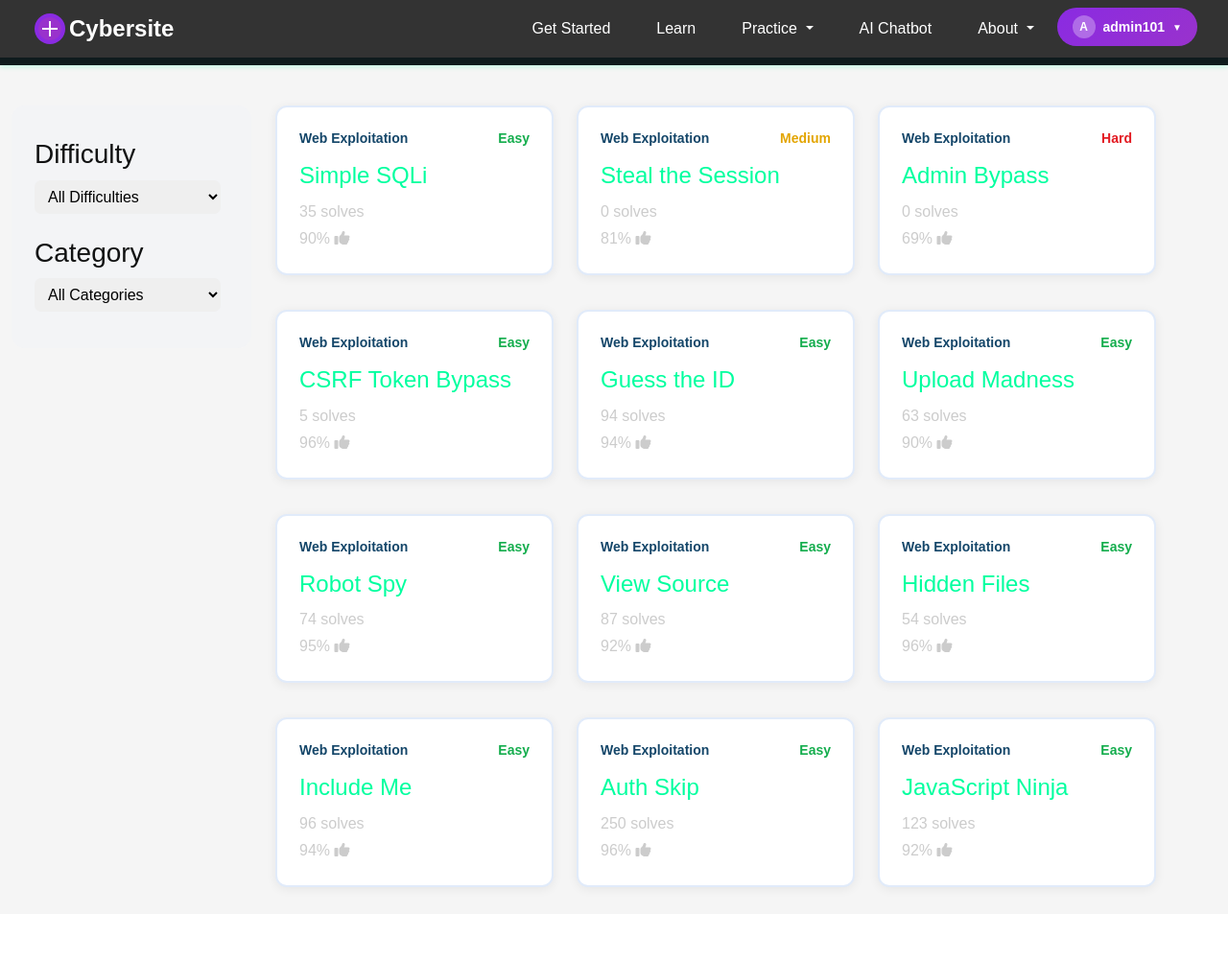
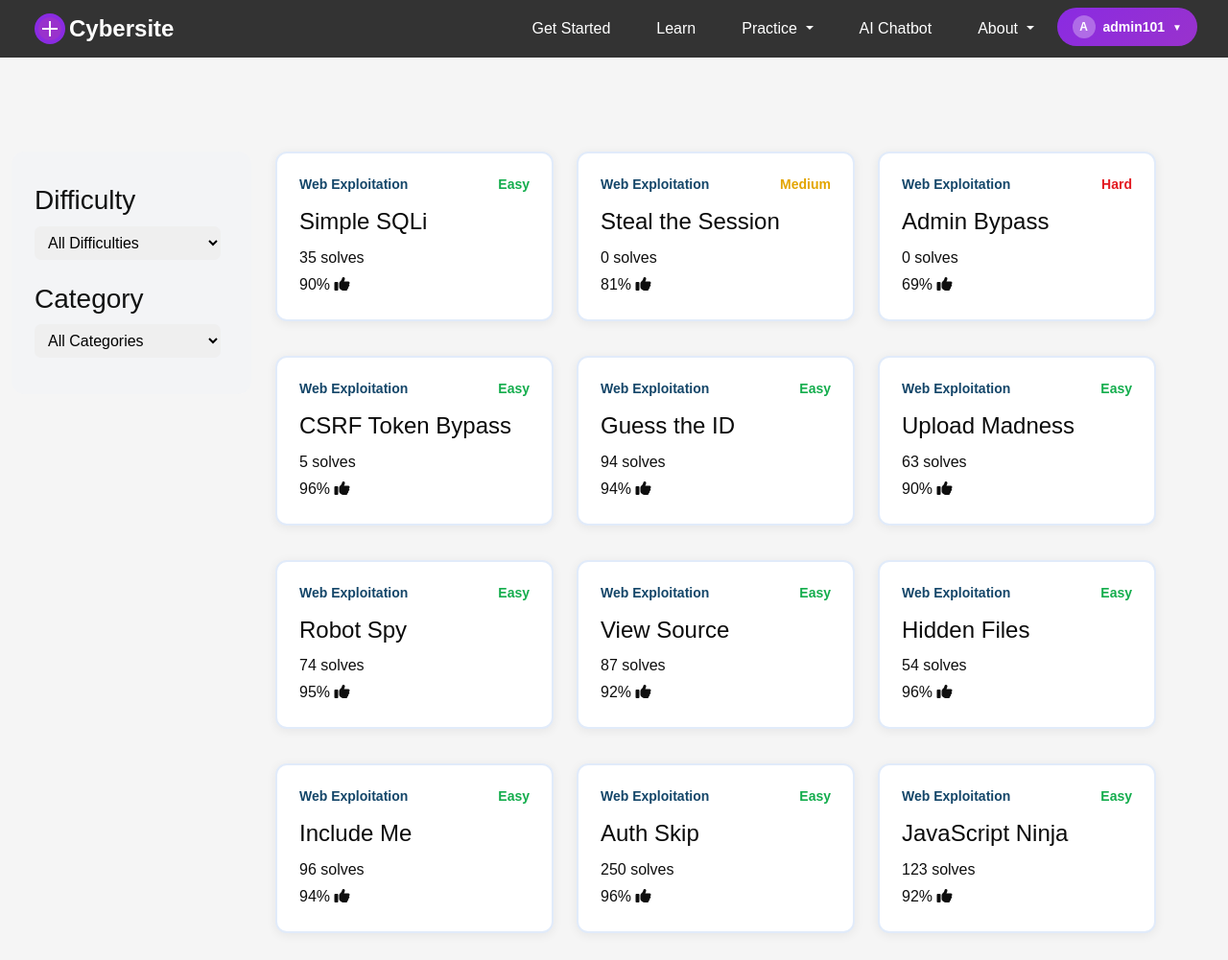
Before and after one commit to nightslash6/MP, a PHP site: page /ctf_challenge.php in a window 1280 px wide. Shown: the whole page at 96% size. Before the commit the page ends 932 px from the top, so only its background shows below. Run offline with PHP 8.4, Linux system fonts and the light colour scheme; a user stored in the database is signed in; data comes from the database, SQL or seed files in the repository.

Commit message:
Add files via upload

```diff
--- a/admin_ctf.php
+++ b/admin_ctf.php
@@ -1,6 +1,6 @@
 <?php
 session_start();
-include 'config.php';
+require 'config.php';
 $conn = db_connect();
 
     // Add challenge
--- a/ctf.css
+++ b/ctf.css
@@ -9,22 +9,6 @@ body {
 html, body {
     height: auto;
     overflow-y: auto;
-}
-
-/* Header (scroll-hide effect already works) */
-.top-header {
-    background-color: #0f1b1d;
-    color: #00ff9f;
-    padding: 6px;
-    text-align: center;
-    font-size: 20px;
-    font-weight: bold;
-    position: fixed;
-    width: 100%;
-    top: 0;
-    z-index: 1000;
-    transition: top 0.3s;
-    box-shadow: 0 2px 5px rgba(0, 255, 159, 0.2);
 }
 
 /* Sidebar menu */
@@ -79,13 +63,13 @@ html, body {
     display: grid;
     grid-template-columns: repeat(3, 1fr); /* Exactly 3 columns */
     gap: 50px;
-    padding: 150px;
+    padding: 100px;
     flex-grow: 1;
 }
 
 .challenge-card {
-    background-color: #1a1f23;
-    border: 5px solid #00ff9f55;
+    background-color: #ffffff;
+    border: 5px solid #13bcea55;
     border-radius: 20px;
     padding: 10px;
     box-shadow: 0 0 10px rgba(0, 255, 159, 0.1);
@@ -99,13 +83,13 @@ html, body {
 }
 
 .challenge-card h4 a {
-    color: #00ff9f;
+    color: #0a0a0a;
     text-decoration: none;
 }
 
 .challenge-card p {
     margin: 5px 0;
-    color: #ccc;
+    color: #0e0e0e;
 }
 
 .card-header {
@@ -130,5 +114,5 @@ html, body {
 
 .category {
     font-weight: bold;
-    color: #00ff9f;
+    color: #0d0d0d;
 }
--- a/submit_flag.php
+++ b/submit_flag.php
@@ -1,6 +1,6 @@
 <?php
 session_start();
-include 'config.php';
+require 'config.php';
 $conn = db_connect();
 
 $cid = (int) ($_POST['cid'] ?? 0);
```
Also changed, not shown: challenge.php (line endings or trailing spaces), test.css (line endings or trailing spaces).
